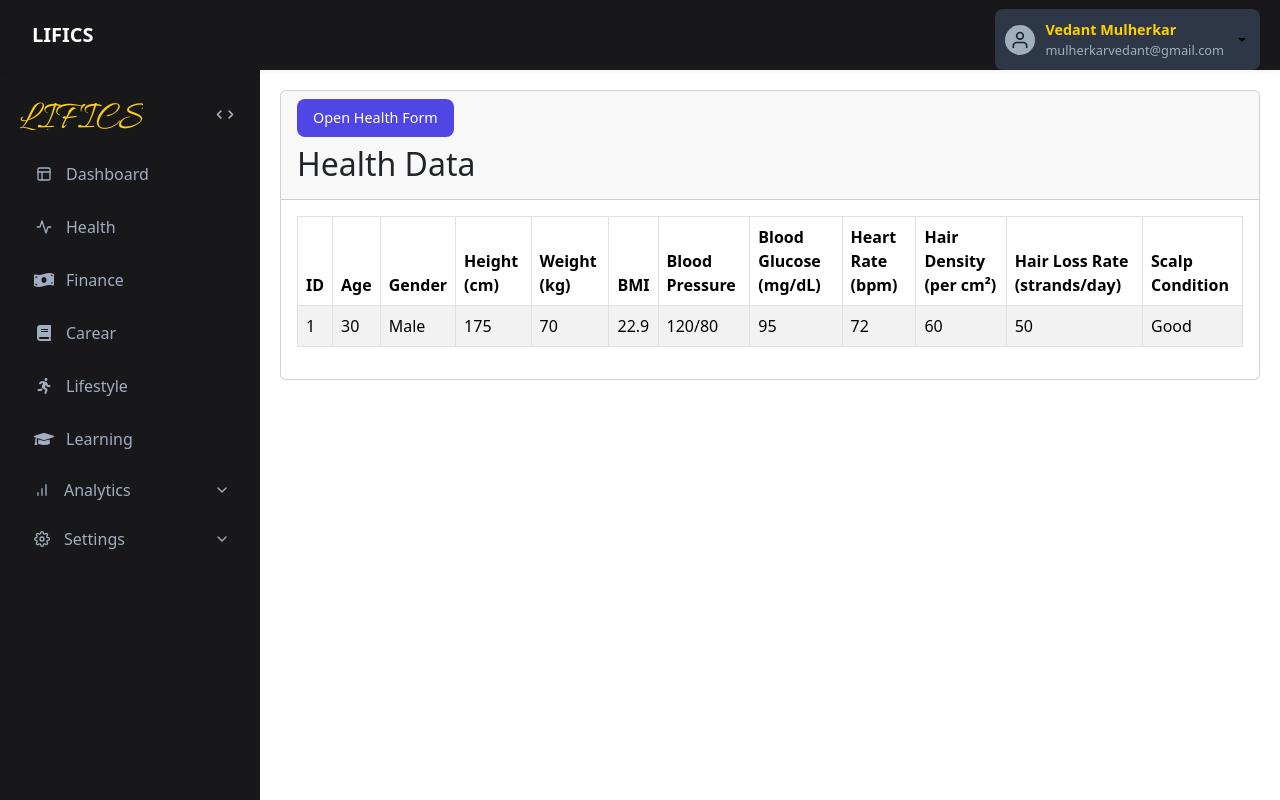
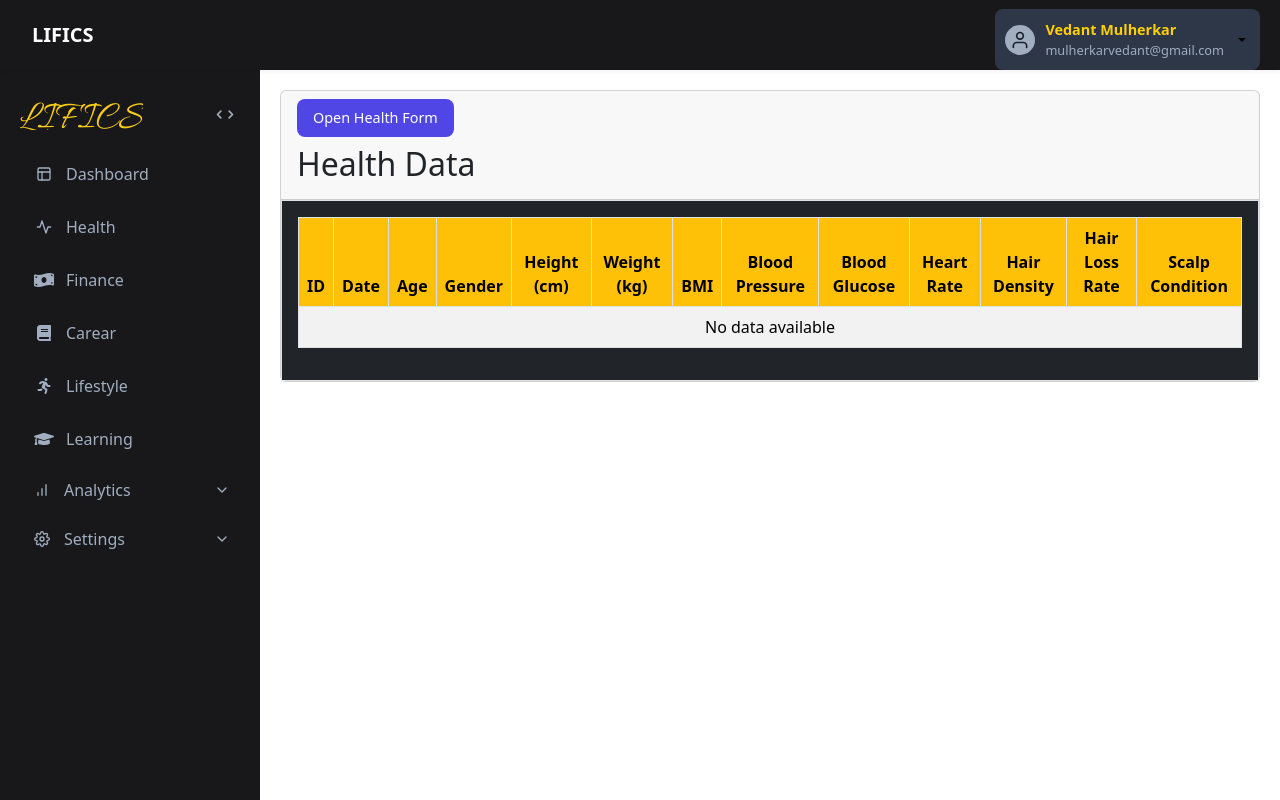
Before and after one commit to VedantMulherkar1211/LiFiCS, a React (Create React App) app in the folder frontend/: page /health in a window 1280 px wide. Built offline with nearby package versions, Linux system fonts and the light colour scheme.

Commit message:
changes in health

```diff
--- a/frontend/src/pages/health.js
+++ b/frontend/src/pages/health.js
@@ -1,16 +1,14 @@
-import React, { useState, useContext } from "react";
+import React, { useState, useEffect, useContext, useRef } from "react";
 import { ThemeContext } from "../component/ThemeContext";
-import "bootstrap/dist/css/bootstrap.min.css";
-import "bootstrap/dist/js/bootstrap.bundle.min.js";
-
+import flatpickr from "flatpickr";
+import "flatpickr/dist/flatpickr.min.css";
 import TopNav from "../component/Topbar";
 import SideNav from "../component/Sidebar";
+import "../css/dashboard.css";
 
 const Health = () => {
-
   const { isDark } = useContext(ThemeContext);
 
-        // Choose colors based on theme
   const contentStyle = {
     background: isDark
       ? "radial-gradient(circle at 30% 30%, rgba(99,102,241,0.25), transparent 40%), radial-gradient(circle at 70% 70%, rgba(59,130,246,0.25), transparent 40%), #0f172a"
@@ -18,10 +16,17 @@ const Health = () => {
     color: isDark ? "#ffffff" : "#000000",
     minHeight: "100vh",
     padding: "20px",
-          transition: "all 0.5s ease", // smooth transition
+    transition: "all 0.5s ease",
   };
 
-  const [formData, setFormData] = useState({
+  const tableStyle = {
+    backgroundColor: isDark ? "rgba(255, 255, 255, 0.05)" : "#ffffff",
+    color: isDark ? "#ffffff" : "#000000",
+    border: isDark ? "2px solid #FFFF00" : "1px solid #dee2e6",
+    transition: "all 0.5s ease",
+  };
+
+  const initialFormData = {
     age: "",
     gender: "",
     height: "",
@@ -33,7 +38,30 @@ const Health = () => {
     hairDensity: "",
     hairLossRate: "",
     scalpCondition: "",
+  };
+
+  const [formData, setFormData] = useState(initialFormData);
+  const [allHealthData, setAllHealthData] = useState([]);
+  const [selectedDate, setSelectedDate] = useState("");
+  const datePickerRef = useRef(null);
+
+  useEffect(() => {
+    const saved = localStorage.getItem("healthData");
+    if (saved) setAllHealthData(JSON.parse(saved));
+  }, []);
+
+  useEffect(() => {
+    if (datePickerRef.current) {
+      flatpickr(datePickerRef.current, {
+        enableTime: false,
+        dateFormat: "Y-m-d",
+        allowInput: true,
+        onChange: (selectedDates, dateStr) => {
+          setSelectedDate(dateStr);
+        },
       });
+    }
+  }, []);
 
   const handleChange = (e) => {
     const { name, value } = e.target;
@@ -42,23 +70,25 @@ const Health = () => {
 
   const handleSubmit = (e) => {
     e.preventDefault();
-    console.log("Submitted:", formData);
+
+    if (!selectedDate) return;
+
+    const newEntry = {
+      id: allHealthData.length + 1,
+      date: selectedDate,
+      ...formData,
+    };
+
+    const updated = [...allHealthData, newEntry];
+    setAllHealthData(updated);
+    localStorage.setItem("healthData", JSON.stringify(updated));
+
+    setFormData(initialFormData);
+    document.getElementById("healthFormModalClose").click();
   };
 
   const handleReset = () => {
-    setFormData({
-      age: "",
-      gender: "",
-      height: "",
-      weight: "",
-      bmi: "",
-      bloodpressure: "",
-      bloodglucose: "",
-      heartrate: "",
-      hairDensity: "",
-      hairLossRate: "",
-      scalpCondition: "",
-    });
+    setFormData(initialFormData);
   };
 
   return (
@@ -67,12 +97,8 @@ const Health = () => {
       <div className="dashboard-wrapper">
         <SideNav />
         <main className="dashboard-content" style={contentStyle}>
-          {/* Data Table Card */}
           <div className="card mb-4">
             <div className="card-header">
-              {/* Row above title containing the Open Health Form button */}
-              <div className="row mb-2">
-                <div className="col">
               <button
                 type="button"
                 className="btn btn-primary"
@@ -81,202 +107,120 @@ const Health = () => {
               >
                 Open Health Form
               </button>
+              <h2 className="card-title mt-2">Health Data</h2>
             </div>
-              </div>
-              <h2 className="card-title">Health Data</h2>
-            </div>
-            <div className="card-body">
-              <table className="table table-bordered table-striped">
+            <div className="card-body table-responsive bg-dark" style={tableStyle}>
+              <table className="table table-bordered table-striped text-center finance-table">
                 <thead>
                   <tr>
-                    <th>ID</th>
-                    <th>Age</th>
-                    <th>Gender</th>
-                    <th>Height (cm)</th>
-                    <th>Weight (kg)</th>
-                    <th>BMI</th>
-                    <th>Blood Pressure</th>
-                    <th>Blood Glucose (mg/dL)</th>
-                    <th>Heart Rate (bpm)</th>
-                    <th>Hair Density (per cm²)</th>
-                    <th>Hair Loss Rate (strands/day)</th>
-                    <th>Scalp Condition</th>
+                    <th className="bg-warning">ID</th>
+                    <th className="bg-warning">Date</th>
+                    <th className="bg-warning">Age</th>
+                    <th className="bg-warning">Gender</th>
+                    <th className="bg-warning">Height (cm)</th>
+                    <th className="bg-warning">Weight (kg)</th>
+                    <th className="bg-warning">BMI</th>
+                    <th className="bg-warning">Blood Pressure</th>
+                    <th className="bg-warning">Blood Glucose</th>
+                    <th className="bg-warning">Heart Rate</th>
+                    <th className="bg-warning">Hair Density</th>
+                    <th className="bg-warning">Hair Loss Rate</th>
+                    <th className="bg-warning">Scalp Condition</th>
                   </tr>
                 </thead>
                 <tbody>
-                  {/* Example row - add more rows or map over your data */}
+                  {allHealthData.length > 0 ? (
+                    allHealthData.map((entry) => (
+                      <tr key={entry.id}>
+                        <td>{entry.id}</td>
+                        <td>{entry.date}</td>
+                        <td>{entry.age}</td>
+                        <td>{entry.gender}</td>
+                        <td>{entry.height}</td>
+                        <td>{entry.weight}</td>
+                        <td>{entry.bmi}</td>
+                        <td>{entry.bloodpressure}</td>
+                        <td>{entry.bloodglucose}</td>
+                        <td>{entry.heartrate}</td>
+                        <td>{entry.hairDensity}</td>
+                        <td>{entry.hairLossRate}</td>
+                        <td>{entry.scalpCondition}</td>
+                      </tr>
+                    ))
+                  ) : (
                     <tr>
-                    <td>1</td>
-                    <td>30</td>
-                    <td>Male</td>
-                    <td>175</td>
-                    <td>70</td>
-                    <td>22.9</td>
-                    <td>120/80</td>
-                    <td>95</td>
-                    <td>72</td>
-                    <td>60</td>
-                    <td>50</td>
-                    <td>Good</td>
+                      <td colSpan="13">No data available</td>
                     </tr>
+                  )}
                 </tbody>
               </table>
             </div>
           </div>
 
-          {/* Modal with the Health Form */}
+          {/* Modal Form */}
           <div
             className="modal fade"
             id="healthFormModal"
             tabIndex="-1"
-            aria-labelledby="healthFormModalLabel"
             aria-hidden="true"
           >
-            <div className="modal-dialog">
+            <div className="modal-dialog modal-xl modal-dialog-centered">
               <div className="modal-content">
                 <div className="modal-header">
-                  <h5 className="modal-title" id="healthFormModalLabel">
-                    Health Details Form
-                  </h5>
+                  <h5 className="modal-title">Health Details Form</h5>
                   <button
+                    id="healthFormModalClose"
                     type="button"
                     className="btn-close"
                     data-bs-dismiss="modal"
-                    aria-label="Close"
                   ></button>
                 </div>
                 <div className="modal-body">
-                  <form className="health-form" onSubmit={handleSubmit}>
-                    <div className="mb-3">
-                      <label>Age</label>
+                  <form onSubmit={handleSubmit}>
+                    <fieldset className="border rounded p-3 mb-3">
+                      <legend className="w-auto text-primary">Select Date</legend>
                       <input
-                        type="number"
-                        name="age"
+                        ref={datePickerRef}
+                        placeholder="YYYY-MM-DD"
+                        className="form-control w-25"
+                      />
+                    </fieldset>
+
+                    <fieldset className="border rounded p-3 mb-3">
+                      <legend className="w-auto text-success">Enter Health Data</legend>
+                      <div className="row">
+                        {Object.keys(initialFormData).map((key, idx) => (
+                          <div key={idx} className="col-md-4 mb-3">
+                            <label className="form-label">{key}</label>
+                            <input
+                              type="text"
+                              name={key}
                               className="form-control"
-                        value={formData.age}
+                              value={formData[key]}
                               onChange={handleChange}
                             />
                           </div>
+                        ))}
+                      </div>
+                    </fieldset>
 
-                    <div className="mb-3">
-                      <label>Gender</label>
-                      <input
-                        name="gender"
-                        className="form-control"
-                        value={formData.gender}
-                        onChange={handleChange}
-                      />
-                    </div>
-
-                    <div className="mb-3">
-                      <label>Height (cm)</label>
-                      <input
-                        type="number"
-                        name="height"
-                        className="form-control"
-                        value={formData.height}
-                        onChange={handleChange}
-                      />
-                    </div>
-
-                    <div className="mb-3">
-                      <label>Weight (kg)</label>
-                      <input
-                        type="number"
-                        name="weight"
-                        className="form-control"
-                        value={formData.weight}
-                        onChange={handleChange}
-                      />
-                    </div>
-
-                    <div className="mb-3">
-                      <label>BMI</label>
-                      <input
-                        type="number"
-                        name="bmi"
-                        className="form-control"
-                        value={formData.bmi}
-                        onChange={handleChange}
-                      />
-                    </div>
-
-                    <div className="mb-3">
-                      <label>Blood Pressure</label>
-                      <input
-                        type="text"
-                        name="bloodpressure"
-                        className="form-control"
-                        value={formData.bloodpressure}
-                        onChange={handleChange}
-                      />
-                    </div>
-
-                    <div className="mb-3">
-                      <label>Blood Glucose (mg/dL)</label>
-                      <input
-                        type="number"
-                        name="bloodglucose"
-                        className="form-control"
-                        value={formData.bloodglucose}
-                        onChange={handleChange}
-                      />
-                    </div>
-
-                    <div className="mb-3">
-                      <label>Heart Rate (bpm)</label>
-                      <input
-                        type="number"
-                        name="heartrate"
-                        className="form-control"
-                        value={formData.heartrate}
-                        onChange={handleChange}
-                      />
-                    </div>
-
-                    <div className="mb-3">
-                      <label>Hair Density (per cm²)</label>
-                      <input
-                        type="number"
-                        name="hairDensity"
-                        className="form-control"
-                        value={formData.hairDensity}
-                        onChange={handleChange}
-                      />
-                    </div>
-
-                    <div className="mb-3">
-                      <label>Hair Loss Rate (strands/day)</label>
-                      <input
-                        type="number"
-                        name="hairLossRate"
-                        className="form-control"
-                        value={formData.hairLossRate}
-                        onChange={handleChange}
-                      />
-                    </div>
-
-                    <div className="mb-3">
-                      <label>Scalp Condition</label>
-                      <input
-                        type="text"
-                        name="scalpCondition"
-                        className="form-control"
-                        value={formData.scalpCondition}
-                        onChange={handleChange}
-                      />
-                    </div>
-
-                    <div className="d-flex justify-content-between">
+                    <div className="d-flex justify-content-end">
+                      <button type="submit" className="btn btn-primary m-1">
+                        Save
+                      </button>
                       <button
                         type="button"
-                        className="btn btn-secondary"
+                        className="btn btn-secondary m-1"
                         onClick={handleReset}
                       >
                         Reset
                       </button>
-                      <button type="submit" className="btn btn-success">
-                        Submit
+                      <button
+                        type="button"
+                        className="btn btn-secondary m-1"
+                        data-bs-dismiss="modal"
+                      >
+                        Cancel
                       </button>
                     </div>
                   </form>
```
Also changed, not shown: frontend/src/pages/finance.js (+5 -4 lines). Lines whose indentation alone changed are shown as unchanged.
